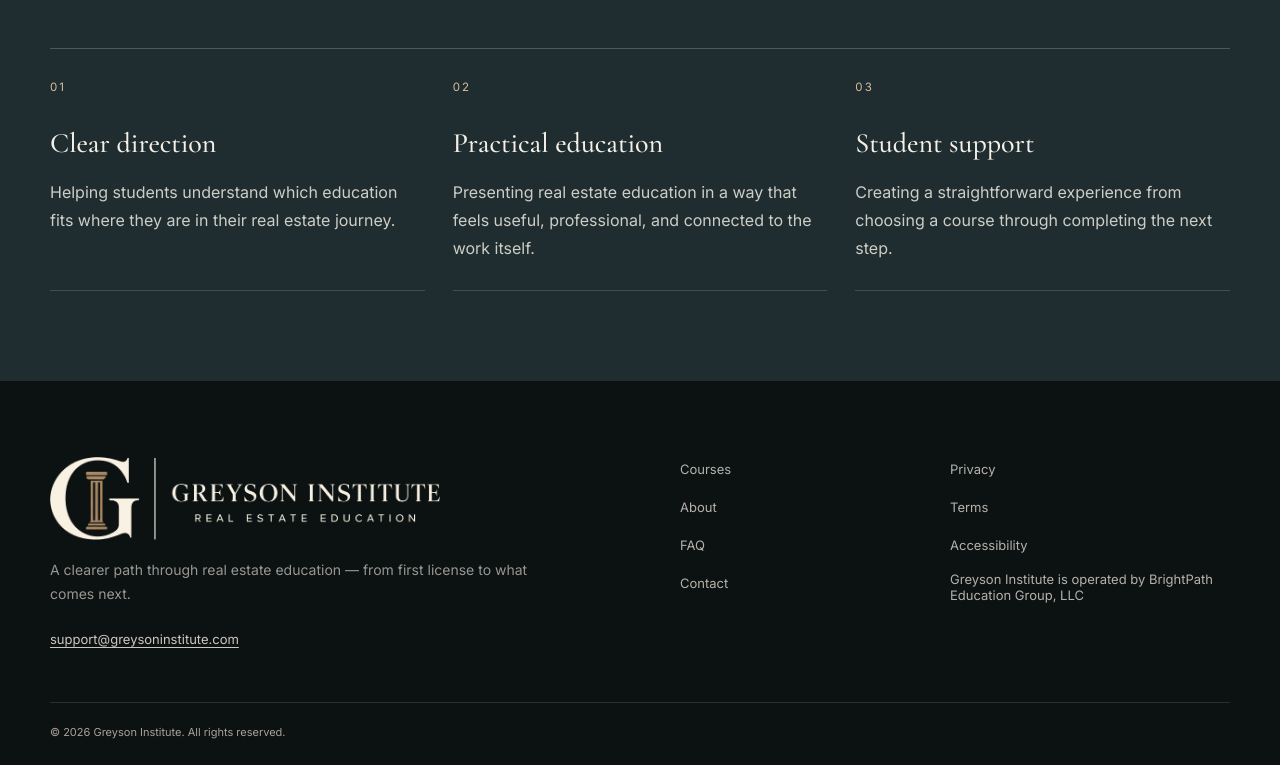
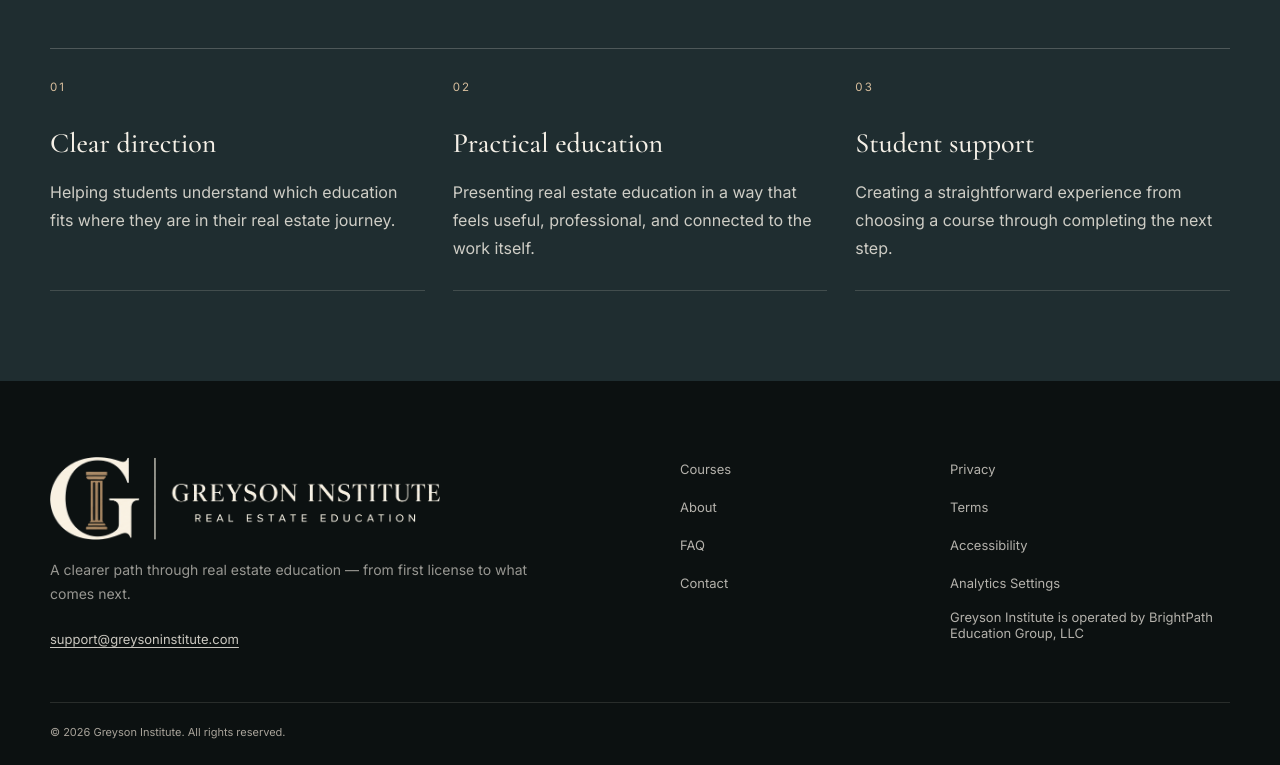
Before and after one commit to BrianLook/Greyson-Institute-Website, a Next.js app: page / in a window 1280 px wide. Shown: the part 1813-2578 px from the top of the page. Built offline with nearby package versions, Linux system fonts and the light colour scheme.

Commit message:
Analytics Settings to footer

```diff
--- a/components/SiteFooter.tsx
+++ b/components/SiteFooter.tsx
@@ -1,7 +1,15 @@
+"use client";
+
 import Link from "next/link";
 import { BrandLockup } from "./BrandMark";
 
+const OPEN_SETTINGS_EVENT = "greyson-open-analytics-settings";
+
 export function SiteFooter() {
+  function openAnalyticsSettings() {
+    window.dispatchEvent(new Event(OPEN_SETTINGS_EVENT));
+  }
+
   return (
     <footer className="site-footer">
       <div className="container footer-grid">
@@ -40,6 +48,28 @@ export function SiteFooter() {
           <Link href="/terms">Terms</Link>
           <Link href="/accessibility">Accessibility</Link>
 
+          <button
+            type="button"
+            onClick={openAnalyticsSettings}
+            style={{
+              appearance: "none",
+              width: "fit-content",
+              minHeight: "24px",
+              padding: 0,
+              margin: 0,
+              border: 0,
+              background: "transparent",
+              color: "inherit",
+              font: "inherit",
+              cursor: "pointer",
+              display: "inline-flex",
+              alignItems: "center",
+              textAlign: "left",
+            }}
+          >
+            Analytics Settings
+          </button>
+
           <span>
             Greyson Institute is operated by BrightPath Education Group, LLC
           </span>
```
